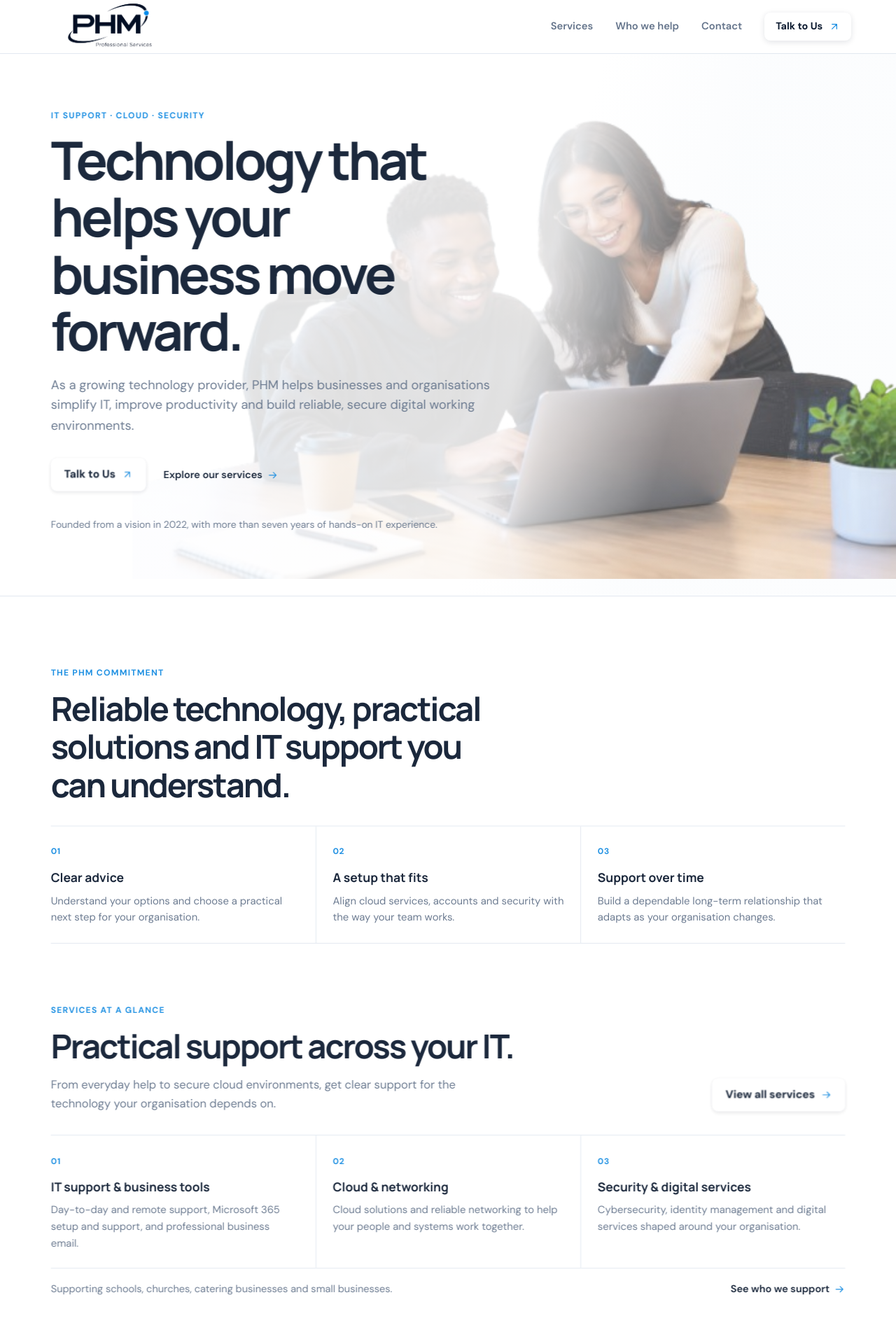
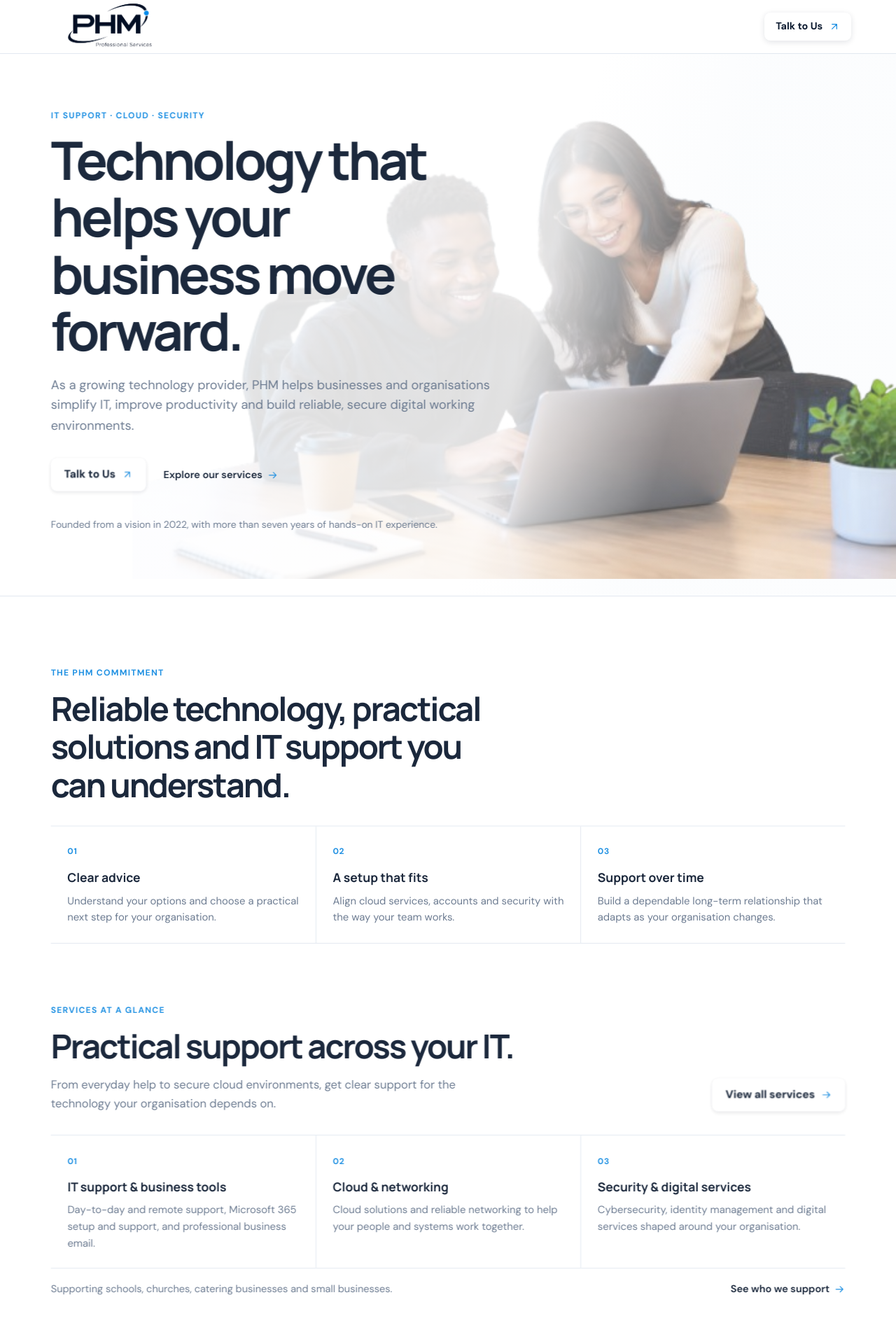
Before and after one commit to ClementPhoshoko/Client-Site, a React (Vite) app: page / in a window 1280 px wide. Shown: the top 1920 px of the page at 70% size. Built offline with nearby package versions, Linux system fonts and the light colour scheme.

Commit message:
refined header and footer

```diff
--- a/src/components/Header.jsx
+++ b/src/components/Header.jsx
@@ -3,7 +3,17 @@ import { Link, NavLink } from 'react-router-dom'
 import Container from './Container.jsx'
 import ArrowIcon from './ArrowIcon.jsx'
 
-const links = [['Services', '/services'], ['Who we help', '/industries'], ['Contact', '/contact']]
+const links = [['Services', '/services', 'services'], ['Who we help', '/industries', 'people'], ['Contact', '/contact', 'contact']]
+
+function NavIcon({ name }) {
+  const paths = {
+    services: <><path d="M3.5 8h17v12h-17z" /><path d="M8 8V5.5h8V8M3.5 12h17M10 12v2h4v-2" /></>,
+    people: <><circle cx="9" cy="8" r="3" /><path d="M3.5 19v-1.5a5.5 5.5 0 0 1 11 0V19zM16 5.5a3 3 0 0 1 0 5.8M17 14a4.5 4.5 0 0 1 3.5 4.4V19h-3" /></>,
+    contact: <><path d="M4 5.5h16v11H11l-5.5 3v-3H4z" /><path d="M8 10h8M8 13h5" /></>,
+  }
+
+  return <svg className="nav-icon" viewBox="0 0 24 24" fill="none" stroke="currentColor" strokeWidth="1.7" strokeLinecap="round" strokeLinejoin="round" aria-hidden="true" focusable="false">{paths[name]}</svg>
+}
 
 export default function Header() {
   const [menuOpen, setMenuOpen] = useState(false)
@@ -22,7 +32,7 @@ export default function Header() {
         </span>
       </Link>
       <nav className={`main-nav${menuOpen ? ' main-nav--open' : ''}`} id="main-navigation" aria-label="Main navigation">
-        {links.map(([label, to]) => <NavLink key={to} to={to} onClick={closeMenu}>{label}</NavLink>)}
+        {links.map(([label, to, icon]) => <NavLink key={to} to={to} onClick={closeMenu}><NavIcon name={icon} /><span>{label}</span></NavLink>)}
       </nav>
       <Link className="button button--small header-cta" to="/contact" onClick={closeMenu}>Talk to Us <ArrowIcon diagonal /></Link>
       <button className="nav-toggle" type="button" aria-label={menuOpen ? 'Close navigation' : 'Open navigation'} aria-expanded={menuOpen} aria-controls="main-navigation" onClick={() => setMenuOpen((open) => !open)}>
--- a/src/styles/global.css
+++ b/src/styles/global.css
@@ -20,8 +20,18 @@ a:focus-visible, button:focus-visible { outline: 3px solid var(--color-focus-rin
 .nav-toggle[aria-expanded='true'] .nav-toggle-lines span:nth-child(2) { opacity: 0; }
 .nav-toggle[aria-expanded='true'] .nav-toggle-lines span:last-child { transform: translateY(-.34rem) rotate(-45deg); }
 .main-nav a, .text-link { color: var(--color-text-secondary); font-size: .92rem; font-weight: 600; text-decoration: none; }
+.main-nav a { display: inline-flex; align-items: center; gap: .45rem; }
+.nav-icon { width: 1rem; height: 1rem; flex: none; color: var(--color-brand-accent); transition: transform .2s ease; }
+.main-nav a span { position: relative; }
 .main-nav a:hover, .text-link:hover { color: var(--color-brand-accent); }
 .main-nav a[aria-current='page'] { color: var(--color-brand-primary); }
+@media (min-width: 761px) {
+  .main-nav a span::after { position: absolute; right: 0; bottom: -.25rem; left: 0; height: 1px; background: var(--color-brand-accent); content: ''; transform: scaleX(0); transform-origin: left; transition: transform .2s ease; }
+  .main-nav a:hover span::after, .main-nav a[aria-current='page'] span::after { transform: scaleX(1); }
+}
+@media (hover: hover) and (pointer: fine) and (prefers-reduced-motion: no-preference) {
+  .main-nav a:hover .nav-icon { transform: translateY(-1px) scale(1.08); }
+}
 .button { display: inline-flex; align-items: center; justify-content: center; gap: .55rem; min-height: 3rem; padding: .7rem 1.2rem; border: 0; border-radius: .55rem; background: var(--color-button-glass); color: var(--color-brand-primary); box-shadow: var(--shadow-button); backdrop-filter: blur(10px); font-weight: 700; text-decoration: none; cursor: pointer; transition: background .15s ease, box-shadow .15s ease, transform .15s ease; }
 .button:hover { background: var(--color-button-glass-hover); box-shadow: 0 4px 12px rgb(13 27 48 / 16%); }
 .button:active { transform: translateY(1px); }
@@ -53,17 +63,21 @@ h1 { max-width: 12ch; margin: 0; font-size: clamp(2.8rem, 6vw, 5rem); font-weigh
 .home-outcomes { padding-bottom: 2rem; }
 .home-outcomes .section-heading { margin-bottom: 2rem; }
 .home-outcomes-grid { display: grid; grid-template-columns: repeat(3, minmax(0, 1fr)); border-top: 1px solid var(--color-border); border-bottom: 1px solid var(--color-border); }
-.home-outcome { padding: 1.4rem 1.5rem 1.6rem 0; }
+.home-outcome { padding: 1.4rem 1.5rem 1.6rem; }
 .home-outcome + .home-outcome { padding-left: 1.5rem; border-left: 1px solid var(--color-border); }
 .home-outcome-index { color: var(--color-brand-accent); font-size: .76rem; font-weight: 700; letter-spacing: .06em; }
 .home-outcome h3 { margin: .75rem 0 .45rem; font-size: 1.12rem; }
 .home-outcome p { max-width: 22rem; margin: 0; color: var(--color-text-secondary); font-size: .94rem; }
+@media (hover: hover) and (pointer: fine) and (prefers-reduced-motion: no-preference) {
+  .home-page .home-outcome[data-home-reveal], .home-page .home-service-card[data-home-reveal] { position: relative; transition: opacity .58s ease, transform .28s cubic-bezier(.22, 1, .36, 1), background-color .24s ease, box-shadow .24s ease; }
+  .home-page .home-outcome[data-home-reveal]:hover, .home-page .home-service-card[data-home-reveal]:hover { z-index: 1; transform: scale(1.025); background: var(--color-surface); box-shadow: 0 8px 20px rgb(13 27 48 / 10%); }
+}
 .home-services { padding-top: 3rem; }
 .home-services-heading { display: flex; align-items: flex-end; justify-content: space-between; gap: 2rem; margin-bottom: 2rem; }
 .home-services-heading .section-heading { margin: 0; }
 .home-services-heading > .button { flex: none; margin-bottom: .15rem; }
 .home-service-grid { display: grid; grid-template-columns: repeat(3, minmax(0, 1fr)); border-top: 1px solid var(--color-border); border-bottom: 1px solid var(--color-border); }
-.home-service-card { min-height: 12rem; padding: 1.4rem 1.5rem 1.5rem 0; }
+.home-service-card { min-height: 12rem; padding: 1.4rem 1.5rem 1.5rem; }
 .home-service-card + .home-service-card { padding-left: 1.5rem; border-left: 1px solid var(--color-border); }
 .home-service-number { color: var(--color-brand-accent); font-size: .76rem; font-weight: 700; letter-spacing: .06em; }
 .home-service-card h3 { margin: .75rem 0 .45rem; font-size: 1.12rem; }
@@ -88,8 +102,8 @@ h1 { max-width: 12ch; margin: 0; font-size: clamp(2.8rem, 6vw, 5rem); font-weigh
 .faq-help p { margin: .25rem 0 .7rem; color: var(--color-text-secondary); font-size: .92rem; }
 .faq-content .section-heading { margin-bottom: 1.5rem; }
 .faq-content .section-heading h2 { font-size: clamp(1.8rem, 3.4vw, 2.6rem); }
-.faq-accordion { height: 24rem; overflow-y: auto; border-top: 1px solid var(--color-border); scrollbar-gutter: stable; }
-.faq-item { border-bottom: 1px solid var(--color-border); }
+.faq-accordion { height: 24rem; overflow-y: auto; padding: .5rem .75rem; border-top: 1px solid var(--color-border); scrollbar-gutter: stable; }
+.faq-item { padding-inline: .75rem; border-bottom: 1px solid var(--color-border); }
 .faq-item-heading { margin: 0; font: inherit; }
 .faq-question { display: flex; width: 100%; align-items: center; justify-content: space-between; gap: 1rem; padding: 1.15rem 0; border: 0; background: transparent; color: var(--color-brand-primary); font: inherit; font-weight: 650; text-align: left; cursor: pointer; }
 .faq-question:focus-visible { outline: 3px solid var(--color-focus-ring); outline-offset: 3px; border-radius: .15rem; }
@@ -104,6 +118,10 @@ h1 { max-width: 12ch; margin: 0; font-size: clamp(2.8rem, 6vw, 5rem); font-weigh
 .faq-answer p { margin: 0; }
 .faq-answer a { color: var(--color-brand-primary); font-weight: 600; text-decoration-thickness: 1px; text-underline-offset: 3px; }
 .faq-answer a:hover { color: var(--color-brand-accent); }
+@media (hover: hover) and (pointer: fine) and (prefers-reduced-motion: no-preference) {
+  .home-page .faq-item { position: relative; transition: transform .24s cubic-bezier(.22, 1, .36, 1), background-color .24s ease, box-shadow .24s ease; }
+  .home-page .faq-item:hover { z-index: 1; transform: scale(1.025); border-radius: .35rem; background: var(--color-surface); box-shadow: 0 8px 20px rgb(13 27 48 / 10%); }
+}
 .section--muted { background: var(--color-background-secondary); }
 .section-heading { max-width: 42rem; margin-bottom: 2.7rem; }
 .section-heading h2 { margin: 0; font-size: clamp(2rem, 4vw, 3rem); line-height: 1.15; letter-spacing: -.045em; }
@@ -118,6 +136,10 @@ h1 { max-width: 12ch; margin: 0; font-size: clamp(2.8rem, 6vw, 5rem); font-weigh
 .services-page .service-grid [data-services-reveal]:nth-child(2), .services-page .service-grid [data-services-reveal]:nth-child(6) { transition-delay: 60ms; }
 .services-page .service-grid [data-services-reveal]:nth-child(3), .services-page .service-grid [data-services-reveal]:nth-child(7) { transition-delay: 120ms; }
 .services-page .service-grid [data-services-reveal]:nth-child(4), .services-page .service-grid [data-services-reveal]:nth-child(8) { transition-delay: 180ms; }
+@media (hover: hover) and (pointer: fine) and (prefers-reduced-motion: no-preference) {
+  .services-page .service-card { position: relative; transition: transform .24s cubic-bezier(.22, 1, .36, 1), box-shadow .24s ease; }
+  .services-page .service-card:hover { z-index: 1; transform: scale(1.025); box-shadow: 0 8px 20px rgb(13 27 48 / 10%); }
+}
 .industries-layout { display: grid; grid-template-columns: 1.15fr .85fr; align-items: center; gap: 5rem; }
 .industries-layout .section-heading { margin: 0; }
 .industry-list { display: grid; grid-template-columns: repeat(2, minmax(0, 1fr)); gap: .85rem; margin: 0; padding: 0; list-style: none; }
@@ -186,23 +208,26 @@ h1 { max-width: 12ch; margin: 0; font-size: clamp(2.8rem, 6vw, 5rem); font-weigh
   .header-inner { min-height: 4.25rem; gap: .8rem; flex-wrap: wrap; padding-block: .55rem; }
   .wordmark-logo-window { width: 9.4rem; height: 3.1rem; }
   .wordmark-logo { top: -1.78rem; width: 9.4rem; }
-  .header-cta { order: 2; margin-left: auto; }
-  .nav-toggle { order: 3; display: inline-flex; width: 2.65rem; height: 2.65rem; align-items: center; justify-content: center; padding: .65rem; border-radius: .5rem; }
-  .main-nav { display: none; order: 4; width: 100%; flex-direction: column; align-items: stretch; gap: 0; margin: 0; padding: .55rem 0 0; border-top: 1px solid var(--color-border); }
+  .header-cta { display: none; }
+  .nav-toggle { order: 3; display: inline-flex; width: 2.65rem; height: 2.65rem; align-items: center; justify-content: center; margin-left: auto; padding: .65rem; border-radius: .5rem; }
+  .main-nav { position: absolute; top: 100%; right: 0; left: 0; z-index: 6; display: none; width: auto; flex-direction: column; align-items: stretch; gap: 0; margin: 0; padding: .55rem max(1rem, calc((100% - 72rem) / 2)) .75rem; border-top: 1px solid var(--color-border); border-bottom: 1px solid var(--color-border); background: rgb(255 255 255 / 98%); box-shadow: 0 12px 20px rgb(13 27 48 / 9%); }
   .main-nav.main-nav--open { display: flex; }
-  .main-nav a { padding: .68rem .2rem; border-bottom: 1px solid var(--color-border); font-size: .9rem; }
+  .main-nav a { min-height: 3rem; padding: .68rem .2rem; border-bottom: 1px solid var(--color-border); font-size: .9rem; }
+  .main-nav.main-nav--open a { animation: mobile-nav-item-in .42s cubic-bezier(.22, 1, .36, 1) both; }
+  .main-nav.main-nav--open a:nth-child(2) { animation-delay: 45ms; }
+  .main-nav.main-nav--open a:nth-child(3) { animation-delay: 90ms; }
   .hero { background-size: cover, auto 82%; }
   .hero-inner { min-height: 31rem; grid-template-columns: minmax(0, 1fr); gap: 2rem; padding-block: 4rem; }
   .hero-copy { max-width: 37rem; }
   .home-outcomes-grid, .home-service-grid { grid-template-columns: 1fr; }
-  .home-outcome, .home-outcome + .home-outcome { padding: 1.25rem 0; border-left: 0; }
+  .home-outcome, .home-outcome + .home-outcome { padding: 1.25rem .75rem; border-left: 0; }
   .home-outcome + .home-outcome, .home-service-card + .home-service-card { border-top: 1px solid var(--color-border); }
-  .home-service-card, .home-service-card + .home-service-card { min-height: auto; padding: 1.25rem 0; border-left: 0; }
+  .home-service-card, .home-service-card + .home-service-card { min-height: auto; padding: 1.25rem .75rem; border-left: 0; }
   .home-services-heading { align-items: flex-start; flex-direction: column; gap: 1rem; }
   .home-industries-link { align-items: flex-start; flex-direction: column; }
   .faq-layout { grid-template-columns: 1fr; gap: 2rem; }
   .faq-visual-column { max-width: 28rem; }
-  .faq-accordion { height: auto; overflow: visible; scrollbar-gutter: auto; }
+  .faq-accordion { height: auto; overflow: visible; padding: .25rem .5rem; scrollbar-gutter: auto; }
   .page-intro--contact { background-size: cover, auto 140%; }
   .contact-section { padding-block: 5rem; background-position: 12% bottom; background-size: min(22rem, 55vw) auto; }
   .contact-layout { grid-template-columns: 1fr; gap: 2rem; }
@@ -211,6 +236,20 @@ h1 { max-width: 12ch; margin: 0; font-size: clamp(2.8rem, 6vw, 5rem); font-weigh
   .page-intro--industries { background-size: cover, auto 140%; }
   .industries-page .industries-layout { grid-template-columns: 1fr; gap: 2rem; }
   .industries-page .industry-list { grid-template-columns: repeat(2, minmax(0, 1fr)); }
+}
+@keyframes mobile-nav-item-in {
+  0% { opacity: 0; transform: translateY(-.55rem) scale(.98); }
+  72% { opacity: 1; transform: translateY(.12rem) scale(1.005); }
+  100% { opacity: 1; transform: translateY(0) scale(1); }
+}
+@keyframes desktop-nav-item-in {
+  from { opacity: 0; transform: translateY(-.3rem); }
+  to { opacity: 1; transform: translateY(0); }
+}
+@media (min-width: 761px) and (prefers-reduced-motion: no-preference) {
+  .main-nav a { animation: desktop-nav-item-in .38s cubic-bezier(.22, 1, .36, 1) both; }
+  .main-nav a:nth-child(2) { animation-delay: 55ms; }
+  .main-nav a:nth-child(3) { animation-delay: 110ms; }
 }
 @media (max-width: 680px) {
   .container { width: min(100% - 2rem, 72rem); }
@@ -245,6 +284,7 @@ h1 { max-width: 12ch; margin: 0; font-size: clamp(2.8rem, 6vw, 5rem); font-weigh
   .footer-details { grid-template-columns: 1fr; gap: .75rem; }
   .footer-details div:last-child { grid-column: auto; }
   .footer-bottom { align-items: flex-start; flex-direction: column; }
+  .footer-bottom > a { display: none; }
 }
 @media (max-width: 400px) {
   .container { width: min(100% - 1.25rem, 72rem); }
@@ -258,4 +298,4 @@ h1 { max-width: 12ch; margin: 0; font-size: clamp(2.8rem, 6vw, 5rem); font-weigh
   .page-intro--industries { background-size: cover, auto 120%; }
   .industries-page .industry-list { grid-template-columns: 1fr; }
 }
-@media (prefers-reduced-motion: reduce) { html { scroll-behavior: auto; } *, *::before, *::after { transition-duration: .01ms !important; } .home-page [data-home-reveal] { opacity: 1; transform: none; transition: none; } .home-page > section > .container { opacity: 1; transform: none; transition: none; } .home-page > section .home-outcome h3, .home-page > section .home-service-card h3 { transform: none; transition: none; } .services-page [data-services-reveal] { opacity: 1; transform: none; transition: none; } .industries-page [data-industries-reveal] { opacity: 1; transform: none; transition: none; } .contact-page [data-contact-reveal] { opacity: 1; transform: none; transition: none; } .contact-copy--enter, .contact-form--enter { animation: none; opacity: 1; transform: none; } }
+@media (prefers-reduced-motion: reduce) { html { scroll-behavior: auto; } *, *::before, *::after { transition-duration: .01ms !important; } .home-page [data-home-reveal] { opacity: 1; transform: none; transition: none; } .home-page > section > .container { opacity: 1; transform: none; transition: none; } .home-page > section .home-outcome h3, .home-page > section .home-service-card h3 { transform: none; transition: none; } .services-page [data-services-reveal] { opacity: 1; transform: none; transition: none; } .industries-page [data-industries-reveal] { opacity: 1; transform: none; transition: none; } .contact-page [data-contact-reveal] { opacity: 1; transform: none; transition: none; } .contact-copy--enter, .contact-form--enter { animation: none; opacity: 1; transform: none; } .main-nav.main-nav--open a { animation: none; opacity: 1; transform: none; } }
```
